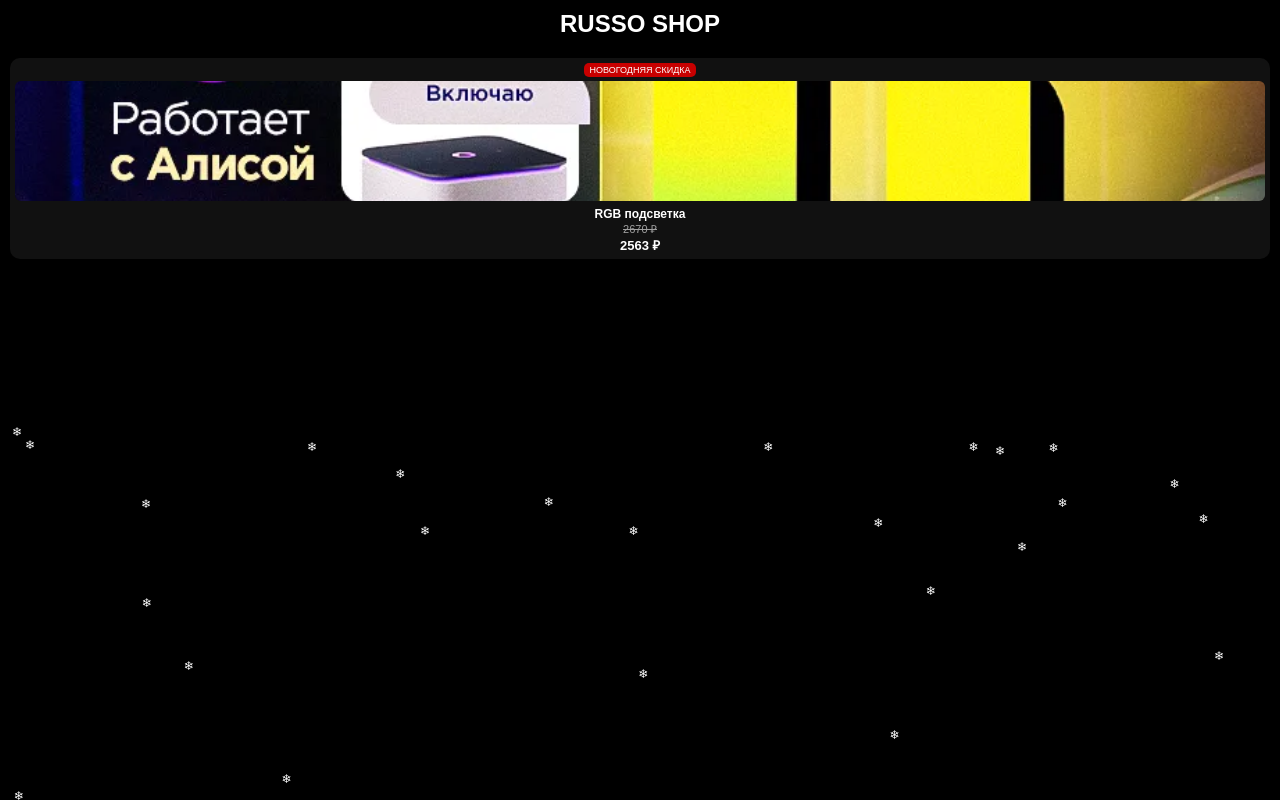
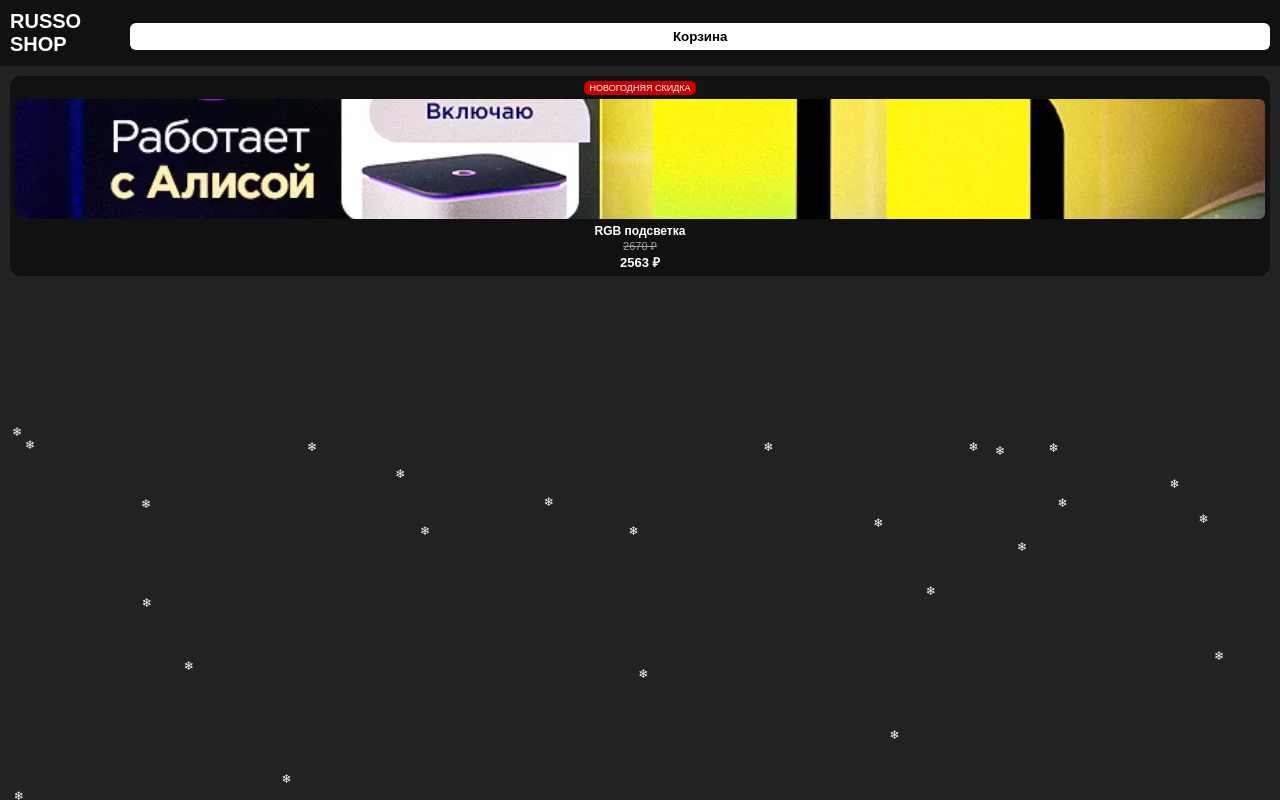
Before and after one commit to Egor-oi/RUSSO-SHOP, a plain HTML site: page index.html in a window 1280 px wide. Drawn offline with Linux system fonts and the light colour scheme.

Commit message:
Update index.html

```diff
--- a/index.html
+++ b/index.html
@@ -8,9 +8,31 @@
 <style>
 body{
   margin:0;
-  background:#000;
+  background:#222; /* тёмно-серый фон страниц */
   color:#fff;
   font-family:Arial,sans-serif;
+}
+
+/* ===== ШАПКА ===== */
+.header{
+  background:#111;
+  padding:10px;
+  display:flex;
+  align-items:center;
+  justify-content:space-between;
+}
+.header h1{
+  color:#fff;
+  font-size:20px;
+  margin:0;
+}
+.header button{
+  background:#fff;
+  color:#000;
+  border:none;
+  border-radius:6px;
+  padding:6px 12px;
+  cursor:pointer;
 }
 
 /* ===== СНЕЖИНКИ ===== */
@@ -29,7 +51,7 @@ body{
 /* ===== КАТАЛОГ ===== */
 .catalog{
   display:grid;
-  grid-template-columns:repeat(auto-fit,minmax(150px,1fr));
+  grid-template-columns:repeat(auto-fit,minmax(140px,1fr));
   gap:10px;
   padding:10px;
 }
@@ -51,14 +73,12 @@ body{
   height:120px;
   object-fit:cover;
   border-radius:6px;
-  margin-bottom:6px;
+  margin-bottom:5px;
 }
 .card:hover{
   transform: translateY(-5px);
   box-shadow:0 4px 12px rgba(255,255,255,0.2);
 }
-
-/* ===== БЕЙДЖ ===== */
 .badge{
   background:#c80000;
   color:white;
@@ -68,8 +88,6 @@ body{
   display:inline-block;
   margin-bottom:4px;
 }
-
-/* ===== ЦЕНЫ ===== */
 .old{
   color:#fff;
   text-decoration:line-through;
@@ -96,6 +114,14 @@ button{
   font-weight:bold;
 }
 
+/* ===== СТРАНИЦА ТОВАРА ===== */
+#product img{
+  max-height:200px;
+  width:auto;
+  display:block;
+  margin:0 auto 10px auto;
+}
+
 /* ===== КОРЗИНА ===== */
 .cart-item{
   background:#111;
@@ -116,7 +142,10 @@ button{
 
 <body>
 
-<h2 style="text-align:center;margin:10px 0">RUSSO SHOP</h2>
+<div class="header">
+  <h1>RUSSO SHOP</h1>
+  <button onclick="show('cart')">Корзина</button>
+</div>
 
 <!-- ===== ГЛАВНАЯ ===== -->
 <div id="home" class="page active">
@@ -125,7 +154,7 @@ button{
 
 <!-- ===== СТРАНИЦА ТОВАРА ===== -->
 <div id="product" class="page">
-  <img id="pImg" style="width:100%;max-height:220px;object-fit:cover">
+  <img id="pImg">
   <h3 id="pName"></h3>
   <div class="old" id="pOld"></div>
   <div class="price" id="pPrice"></div>
@@ -155,7 +184,7 @@ for(let i=0;i<25;i++){
   document.body.appendChild(s);
 }
 
-/* ===== ТОВАРЫ ===== */
+/* ===== ТОВАР ===== */
 const products=[
 {
  name:"RGB подсветка",
@@ -221,7 +250,7 @@ function renderCart(){
   count.innerText=cart.length;
 }
 
-/* ===== ЧЕК (СКАЧИВАЕТСЯ КАРТИНКОЙ) ===== */
+/* ===== ЧЕК ===== */
 function makeCheck(){
   let sum=0, old=0;
   let lines=["RUSSO SHOP",""];
```
